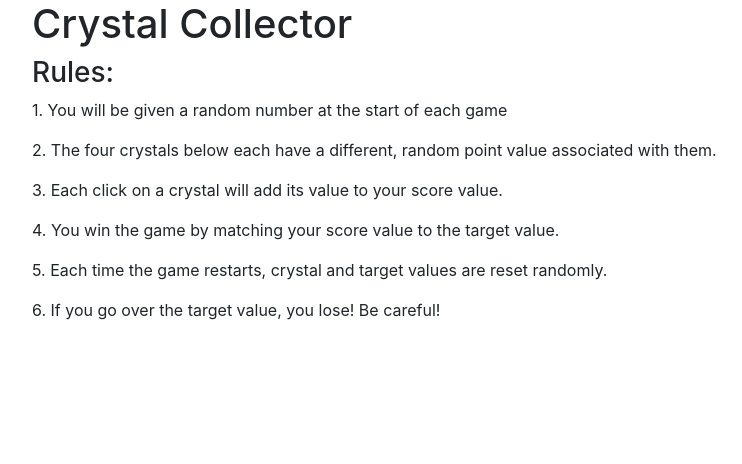
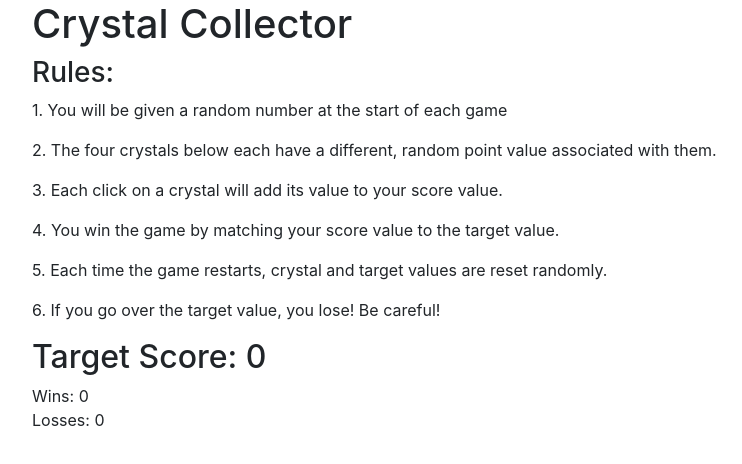
Before and after one commit to Kianimal/unit-4-game, a plain HTML site: page index.html in a window 1280 px wide. Shown: the whole page, without its empty margins (53-795 px from the left). Drawn offline with nearby package versions, Linux system fonts and the light colour scheme.

Commit message:
Work begun on scoreboard section. Added target score, win tracker and loss tracker.

```diff
--- a/index.html
+++ b/index.html
@@ -30,6 +30,20 @@
             <p>6. If you go over the target value, you lose! Be careful!</p>
         </div>
 
+        <div id="scoreBoard">
+            <div id="targetScore">
+                <h2>Target Score: <span id="targetValueNum">0</span></h2>
+            </div>
+
+            <div id="winTrack">
+                Wins: 0
+            </div>
+
+            <div id="lossTrack">
+                Losses: 0
+            </div>
+        </div>
+
 
     </div>
 
```
